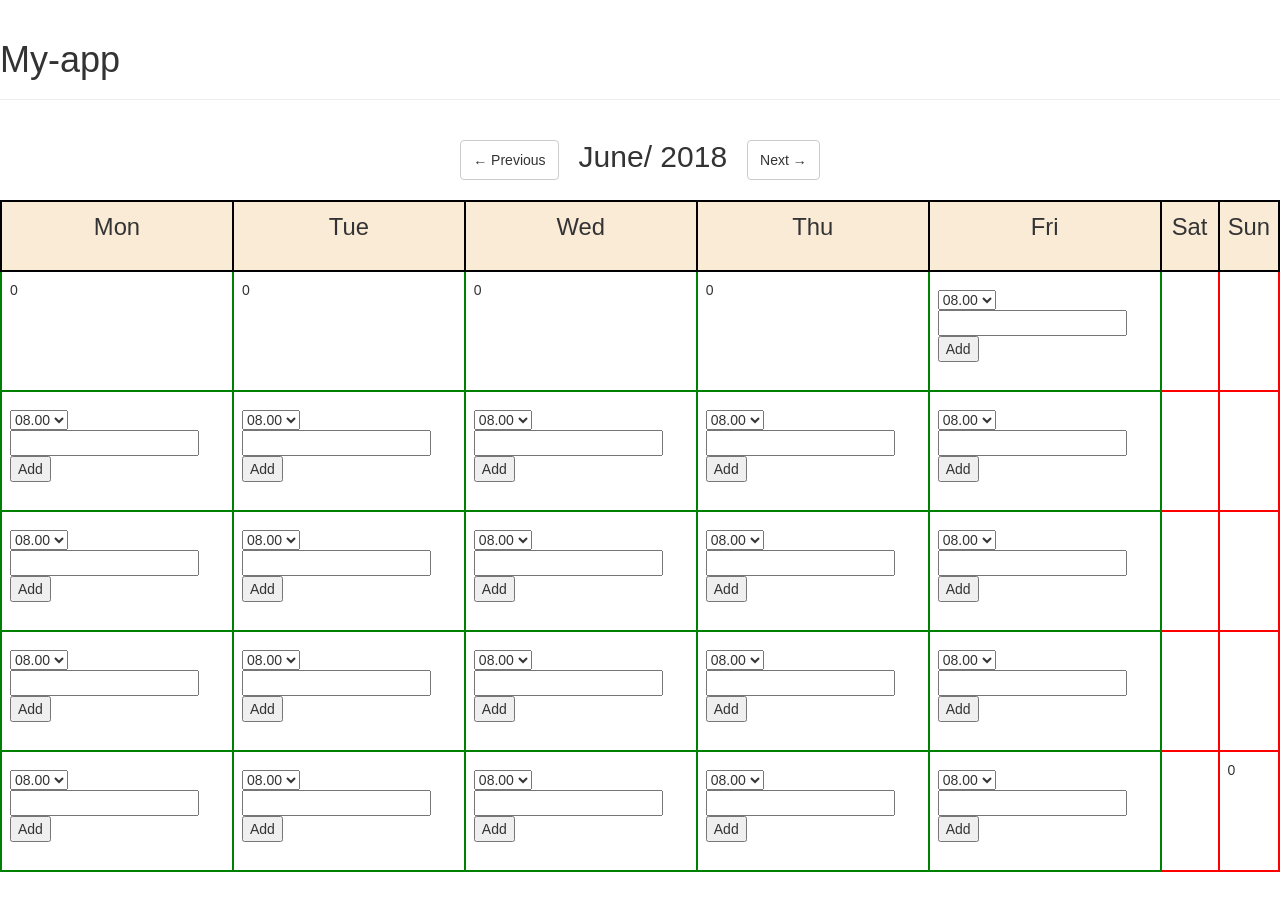
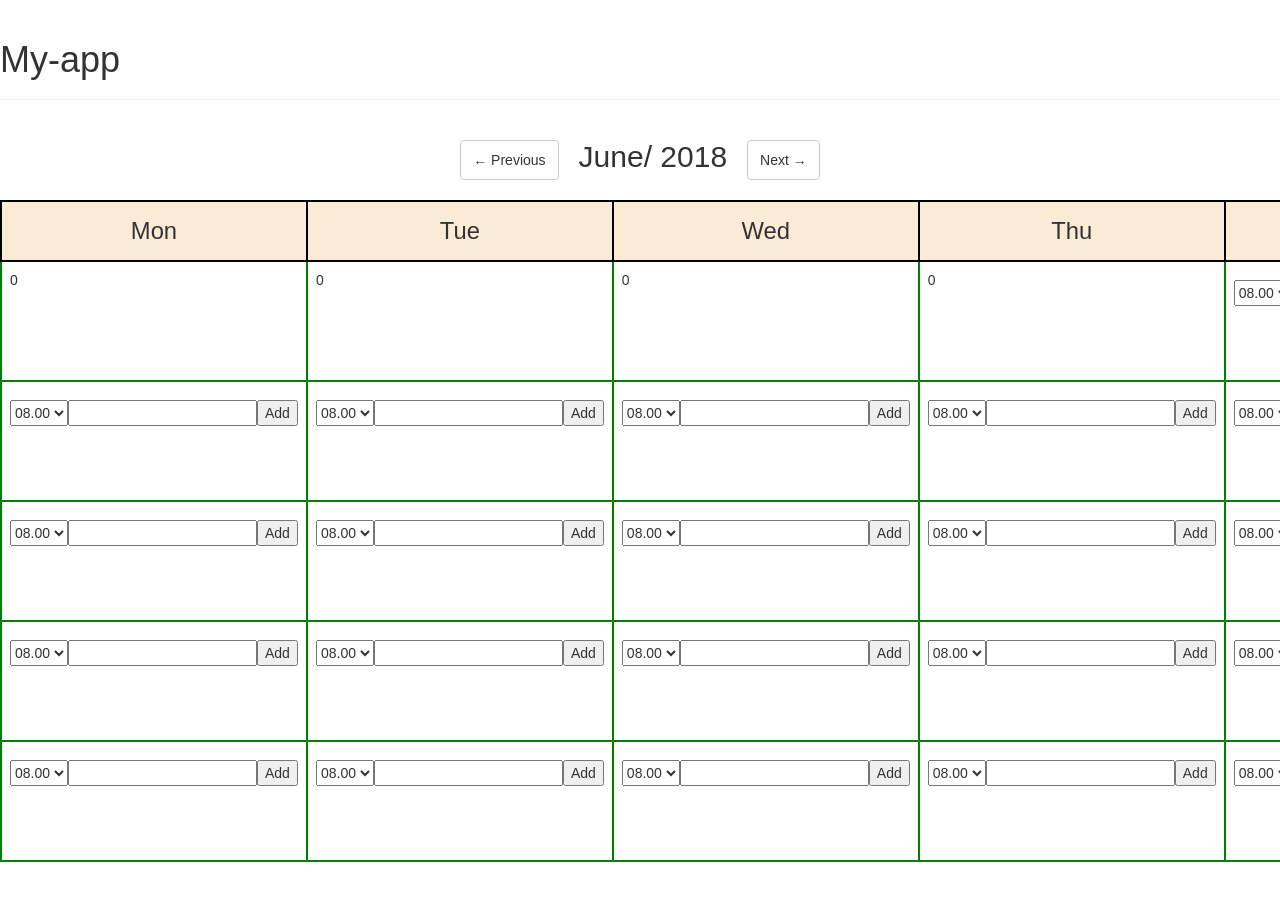
Before and after one commit to j-and/my-app, a React (Create React App) app: page / in a window 1280 px wide. Shown: the top 910 px of the page. Built offline with nearby package versions, Linux system fonts and the light colour scheme.

Commit message:
SCSS file is corrected

```diff
--- a/src/ClientNameInput.js
+++ b/src/ClientNameInput.js
@@ -47,7 +47,7 @@ class ClientNameInput extends Component {
     render() {
         return (
             <div>
-                <form onSubmit={this.handleSubmit} ref="registerForm">
+                <form onSubmit={this.handleSubmit} ref="registerForm" className="day_list">
                     <select value={this.state.value} onChange={this.handleTimeChange}>
                         <option value="Time" defaultValue disabled>Time</option>
                         <option value="08.00">08.00</option>
--- a/src/LoginForm.js
+++ b/src/LoginForm.js
@@ -56,8 +56,8 @@ class LoginForm extends Component {
         }
 
         return (<div>
-            <div className="overlay">
-                <form className="loginform" onSubmit={this.handleSubmit} ref="registerForm">
+            <div className="login_overlay">
+                <form className="login_form" onSubmit={this.handleSubmit} ref="registerForm">
                     <FormControl type="text" value={this.state.value} onChange={this.handleChange} placeholder="Name"/>
                     <FormControl type="password" value={this.state.value} onChange={this.handlePasswordChange}
                                  placeholder="Password"/>
--- a/src/MonthNavigation.js
+++ b/src/MonthNavigation.js
@@ -11,7 +11,7 @@ class MonthNavigation extends Component {
 
     render() {
         return (
-            <div className="centered">
+            <div className="nav-centered">
                 <Button
                     onClick={() => {this.props.updateMonthCount(this.props.currentMonth==1 ? 12 : this.props.currentMonth-1,this.props.currentMonth==12 ? new Date().getFullYear()-1 : new Date().getFullYear())}}>
                     &larr; Previous
--- a/src/MonthTable.js
+++ b/src/MonthTable.js
@@ -20,7 +20,7 @@ class MonthTable extends Component {
     fillHeadArray() {
         var array = ["Mon", "Tue", "Wed", "Thu", "Fri", "Sat", "Sun"];
         for (var i = 0; i < array.length; i++) {
-            this.state.trHead.push(<td className="ordinaryDay">array[i]</td>);
+            this.state.trHead.push(<td className="day_ordinary">array[i]</td>);
         }
         return this.state.trHead;
     }
@@ -29,10 +29,10 @@ class MonthTable extends Component {
         arrayName = [];
         var j;
         for (j = 0; j < 5; j++) {
-            arrayName.push(<td className="ordinaryDay"><DayList/></td>);
+            arrayName.push(<td className="day_ordinary"><DayList/></td>);
         }
         for (j = 5; j < 7; j++) {
-            arrayName.push(<td className="weekendDay"><DayList/></td>);
+            arrayName.push(<td className="day_weekend"><DayList/></td>);
         }
         return arrayName;
     }
@@ -48,17 +48,17 @@ class MonthTable extends Component {
                 case 1:
                     if (this.props.month.monthStart != -1) {
                         for (j = 0; j < this.props.month.monthStart; j++) {
-                            (j < 5) ? this.props.weeksObject.firstWeekBeforeMonthStart.push(<td className="ordinaryDay">
+                            (j < 5) ? this.props.weeksObject.firstWeekBeforeMonthStart.push(<td className="day_ordinary">
                                 0</td>) :
-                                this.props.weeksObject.firstWeekBeforeMonthStart.push(<td className="weekendDay">
+                                this.props.weeksObject.firstWeekBeforeMonthStart.push(<td className="day_weekend">
                                     0</td>);
 
                         }
                         for (j = this.props.month.monthStart; j < 7; j++) {
-                            (j < 5) ? this.props.weeksObject.firstWeekBeforeMonthStart.push(<td className="ordinaryDay">
+                            (j < 5) ? this.props.weeksObject.firstWeekBeforeMonthStart.push(<td className="day_ordinary">
                                 <DayList/>
                             </td>) :
-                                this.props.weeksObject.firstWeekBeforeMonthStart.push(<td className="weekendDay">
+                                this.props.weeksObject.firstWeekBeforeMonthStart.push(<td className="day_weekend">
                                     <DayList/>
                                 </td>);
                             counter++;
@@ -66,10 +66,10 @@ class MonthTable extends Component {
                     }
                     else {
                         for (j = 0; j < 5; j++) {
-                            this.props.weeksObject.nullWeekBeforeMonthStart.push(<td className="ordinaryDay">0</td>);
+                            this.props.weeksObject.nullWeekBeforeMonthStart.push(<td className="day_ordinary">0</td>);
                         }
-                        this.props.weeksObject.nullWeekBeforeMonthStart.push(<td className="weekendDay">0</td>);
-                        this.props.weeksObject.nullWeekBeforeMonthStart.push(<td className="weekendDay"><DayList/>
+                        this.props.weeksObject.nullWeekBeforeMonthStart.push(<td className="day_weekend">0</td>);
+                        this.props.weeksObject.nullWeekBeforeMonthStart.push(<td className="day_weekend"><DayList/>
                         </td>);
                         counter += 1;
                         this.props.weeksObject.firstWeekBeforeMonthStart = this.fillWeekArray('firstWeekBeforeMonthStart');
@@ -91,18 +91,18 @@ class MonthTable extends Component {
                 case 5:
                     if ((this.props.month.daysInMonth - counter) < 7) {
                         for (j = 0; j < (this.props.month.daysInMonth - counter); j++) {
-                            (j < 5) ? this.props.weeksObject.fifthWeekInMonth.push(<td className="ordinaryDay">
+                            (j < 5) ? this.props.weeksObject.fifthWeekInMonth.push(<td className="day_ordinary">
                                 <DayList/>
                             </td>) :
-                                this.props.weeksObject.fifthWeekInMonth.push(<td className="weekendDay"><DayList/>
+                                this.props.weeksObject.fifthWeekInMonth.push(<td className="day_weekend"><DayList/>
                                 </td>);
                         }
                         for (j; j < 7; j++) {
                             if (j < 5) {
-                                this.props.weeksObject.fifthWeekInMonth.push(<td className="ordinaryDay">0</td>)
+                                this.props.weeksObject.fifthWeekInMonth.push(<td className="day_ordinary">0</td>)
                             }
                             else {
-                                this.props.weeksObject.fifthWeekInMonth.push(<td className="weekendDay">0</td>);
+                                this.props.weeksObject.fifthWeekInMonth.push(<td className="day_weekend">0</td>);
                             }
                             j++;
                             counter += 1;
@@ -112,15 +112,15 @@ class MonthTable extends Component {
                         this.props.weeksObject.fifthWeekInMonth = this.fillWeekArray('fifthWeekInMonth');
                         counter += 7;
                         for (j = 0; j < this.props.month.daysInMonth - counter; j++) {
-                            (j < 5) ? this.props.weeksObject.sixthWeekInMonth.push(<td className="ordinaryDay">
+                            (j < 5) ? this.props.weeksObject.sixthWeekInMonth.push(<td className="day_ordinary">
                                 <DayList/>
                             </td>) :
-                                this.props.weeksObject.sixthWeekInMonth.push(<td className="weekendDay"><DayList/>
+                                this.props.weeksObject.sixthWeekInMonth.push(<td className="day_weekend"><DayList/>
                                 </td>);
                         }
                         for (j; j < 7; j++) {
-                            (j < 5) ? this.props.weeksObject.sixthWeekInMonth.push(<td className="ordinaryDay">0</td>) :
-                                this.props.weeksObject.sixthWeekInMonth.push(<td className="weekendDay">0</td>);
+                            (j < 5) ? this.props.weeksObject.sixthWeekInMonth.push(<td className="day_ordinary">0</td>) :
+                                this.props.weeksObject.sixthWeekInMonth.push(<td className="day_weekend">0</td>);
                         }
                     }
                     break;
--- a/src/styles/css/index.css
+++ b/src/styles/css/index.css
@@ -3,36 +3,27 @@ body {
   padding: 0;
   font-family: sans-serif; }
 
-.App {
-  text-align: center; }
-
-.input-name {
-  width: 50%; }
-
-.btn-close {
-  float: right; }
-
-.ordinaryDay {
-  border: 2px solid green; }
-
-.weekendDay {
-  border: 2px solid red; }
-  .weekendDay input, .weekendDay select {
-    display: none; }
-
-.month-header {
+table .month-header {
   border: 2px solid black;
   background-color: antiquewhite; }
-  .month-header td {
-    text-align: center;
-    vertical-align: middle;
-    font-size: 1.7em; }
-
-tr {
+  table .month-header tr {
+    height: 60px; }
+    table .month-header tr td {
+      text-align: center;
+      vertical-align: middle;
+      font-size: 1.7em; }
+table tr {
   height: 120px; }
-
-thead > tr {
-  height: 70px; }
+  table tr .day_ordinary {
+    border: 2px solid green; }
+  table tr .day_weekend {
+    border: 2px solid red; }
+    table tr .day_weekend input, table tr .day_weekend select {
+      display: none; }
+  table tr .day_list {
+    display: flex;
+    flex-direction: row;
+    align-items: stretch; }
 
 .dropdown-menu {
   min-width: 57px; }
@@ -43,16 +34,18 @@ thead > tr {
 .dropdown-toggle.btn.btn-default {
   padding: 3px 6px; }
 
-.loginform {
+.login_form {
   width: 40%;
   position: absolute;
   top: 30%;
   left: 30%;
   z-index: 2;
   background-color: rgba(0, 0, 0, 0.9);
-  padding: 20px; }
-
-.overlay {
+  padding: 20px;
+  /*Override bootstrap styles*/ }
+  .login_form .form-control {
+    margin: 10px auto; }
+.login_overlay {
   position: absolute;
   top: 0;
   left: 0;
@@ -61,16 +54,13 @@ thead > tr {
   z-index: 1;
   background-color: rgba(0, 100, 100, 0.6); }
 
-.form-control {
-  margin: 10px auto; }
-
-.centered {
+.nav-centered {
   display: flex;
   flex-direction: row;
-  justify-content: center; }
-
-.btn.btn-default {
-  height: 40px;
-  margin: 20px; }
+  justify-content: center;
+  /*Override bootstrap styles*/ }
+  .nav-centered .btn.btn-default {
+    height: 40px;
+    margin: 20px; }
 
 /*# sourceMappingURL=index.css.map */
--- a/src/styles/scss/index.scss
+++ b/src/styles/scss/index.scss
@@ -4,51 +4,44 @@ body {
   font-family: sans-serif;
 }
 
-.App {
-  text-align: center;
-}
-
-.input-name {
-  width: 50%;
-}
-
-.btn-close {
-  float: right;
-}
-
-.ordinaryDay {
-  border: 2px solid green;
-}
-
-.weekendDay{
-  border: 2px solid red;
-  input, select{
-    display: none;
-  }
-}
-
+table {
   .month-header {
     border: 2px solid black;
     background-color: antiquewhite;
-  td{
+    tr {
+      height: 60px;
+      td {
         text-align: center;
         vertical-align: middle;
         font-size: 1.7em;
       }
     }
-
+  }
   tr {
     height: 120px;
+    .day {
+      &_ordinary {
+        border: 2px solid green;
       }
-
-thead > tr {
-  height: 70px;
+      &_weekend {
+        border: 2px solid red;
+        input, select {
+          display: none;
+        }
+      }
+      &_list {
+        display: flex;
+        flex-direction: row;
+        align-items: stretch;
+      }
+    }
+  }
 }
 
 .dropdown-menu {
   min-width: 57px;
-  li{
-    a{
+  li {
+    a {
       padding: 3px 3px;
       text-align: center;
     }
@@ -59,7 +52,8 @@ thead > tr {
   padding: 3px 6px;
 }
 
-.loginform {
+.login {
+  &_form {
     width: 40%;
     position: absolute;
     top: 30%;
@@ -67,9 +61,12 @@ thead > tr {
     z-index: 2;
     background-color: rgba(0, 0, 0, 0.9);
     padding: 20px;
+    /*Override bootstrap styles*/
+    .form-control {
+      margin: 10px auto;
     }
-
-.overlay {
+  }
+  &_overlay {
     position: absolute;
     top: 0;
     left: 0;
@@ -78,18 +75,15 @@ thead > tr {
     z-index: 1;
     background-color: rgba(0, 100, 100, 0.6);
   }
-
-.form-control {
-  margin: 10px auto;
 }
 
-.centered{
+.nav-centered {
   display: flex;
   flex-direction: row;
   justify-content: center;
-}
-
-.btn.btn-default{
+  /*Override bootstrap styles*/
+  .btn.btn-default {
     height: 40px;
     margin: 20px;
   }
+}
```
Also changed, not shown: 1 other file (tests, documents, lock files or other folders). Lines whose indentation alone changed are shown as unchanged.
